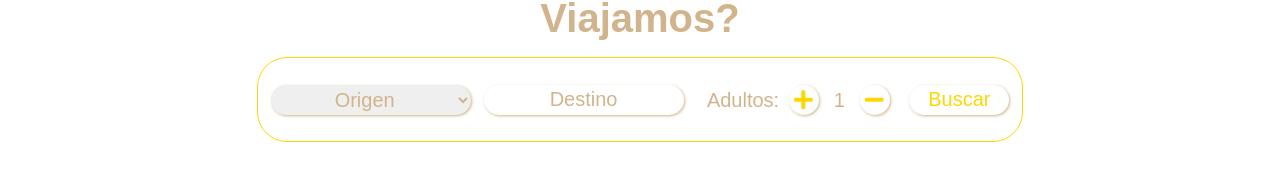
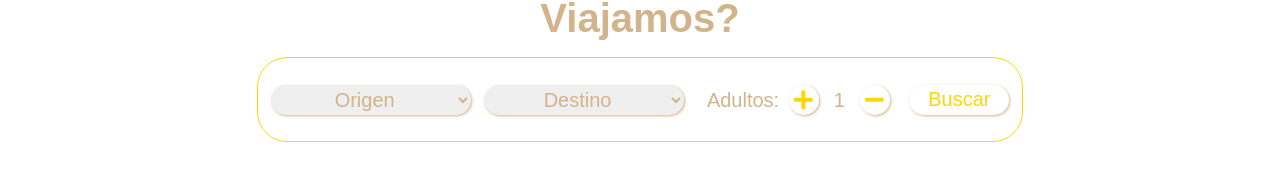
Before and after one commit to LJG-Romero/react_py_coder, a React (Create React App) app: page / in a window 1280 px wide. Shown: the part 253-428 px from the top of the page. Built offline with nearby package versions, Linux system fonts and the light colour scheme; no server answers.

Commit message:
Comienzo desarrollo state managment - context

```diff
--- a/src/App.js
+++ b/src/App.js
@@ -1,6 +1,9 @@
 // import { render } from "@testing-library/react";         ***** Chequear funcionalidad
 import React from "react";
 import { BrowserRouter as Router, Route, Switch } from "react-router-dom";
+
+/*** Context ****/
+import { StateProvider } from "./StateContext";
 
 /*** Styles ****/
 import './styles.css';
@@ -22,6 +25,7 @@ import FlightCart from "./Views/FlightCart";
 
 function App() {
   return (
+    <StateProvider>
       <Router>
         <Header />
 
@@ -50,6 +54,7 @@ function App() {
 
         </div> */}
       </Router>
+    </StateProvider>
   );
 }
 
--- /dev/null
+++ b/src/StateContext.js
@@ -0,0 +1,28 @@
+import React, {useState, createContext, useEffect} from 'react'
+
+export const StateContext = createContext();
+/* Provider model with arrow function */
+// export const StateProvider = ({children}) => {
+
+// }
+export function StateProvider ({children}){
+
+    /* State manager - Purchases Container */
+    const [purchaseContainer, setPurchaseContainer] = useState([]);
+
+    // function purchaseFactory(id,origin,destiny,paxs) {
+    //     setPurchaseContainer(purchaseContainer.push
+
+    // }
+
+
+    /* State manager - Select Values */
+    const [origin, setOrigin] = useState("");
+    const [destiny, setDestiny] = useState("");
+
+    return(
+        <StateContext.Provider value={[purchaseContainer, setPurchaseContainer],[origin, setOrigin],[destiny, setDestiny]} >
+            {children}
+        </StateContext.Provider>
+    )
+}
--- a/src/Views/Home.js
+++ b/src/Views/Home.js
@@ -13,8 +13,8 @@ function Home() {
 
             <TravelSeeker
               title = "Viajamos?"
-              origin = "Origen"
-              destiny = "Destino"
+              // origin = "Origen"
+              // destiny = "Destino"
             />
 
             <ListCards
--- a/src/components/ItemCard.js
+++ b/src/components/ItemCard.js
@@ -8,8 +8,7 @@ function ItemCard({data}){
         <div className="itemCard">
             <div className="itemCard__Img">
                 <img src={data.img} alt={`Img ${data.name}`} />
-                {/* <h3>{props.name}</h3> */
-                console.log(data.img)}
+                {/* <h3>{props.name}</h3> */}
             </div>
             <div className="itemCard__Parag">
                 <h3>{data.name}</h3>
--- a/src/components/TravelSeeker.js
+++ b/src/components/TravelSeeker.js
@@ -1,5 +1,8 @@
-import React, {useState,useEffect} from "react";
+import React, {useState,useEffect,useContext} from "react";
 import { Link } from "react-router-dom";
+
+/*** Context ****/
+import { StateContext } from "../StateContext";
 
 /*** Styles ****/
 import './travelSeeker.css'
@@ -9,91 +12,114 @@ import { FontAwesomeIcon } from '@fortawesome/react-fontawesome';
 import { faPlus } from '@fortawesome/free-solid-svg-icons';
 import { faMinus } from '@fortawesome/free-solid-svg-icons';
 
+function TravelSeeker({title}){
+    const [purchaseContainer, setPurchaseContainer] = useContext(StateContext);
 
-function TravelSeeker({title, origin, destiny}){
+    class Purchase{
+        constructor(id,ori,des,pax){
+            this.id = id;
+            this.ori = ori;
+            this.des = des;
+            this.pax = pax;
+        }
+    }
+
+    function purchaseFactory() {
+        let ref = purchaseContainer.length;
+        purchaseContainer.push(new Purchase(ref,origin,destiny,userAmount));
+        setPurchaseContainer(purchaseContainer);
+        console.log(purchaseContainer)
+
+        // const temp = [];
+        // temp.push(new Purchase(origin,destiny,userAmount));
+        // setPurchaseContainer(temp)
+        // console.log(purchaseContainer)
+    }
+
     /* State manager - List Destinies */
+    const [optsOrig, setOptsOrig] = useState([])
     const [optsDest, setOptsDest] = useState([])
 
     /* State manager - Counter Value */
     const [userAmount, setUserAmount] = useState(1);
 
-    /* State manager - Inputs Value */
-    const [oriName, setOrigin] = useState("");
-    const [desName, setDestiny] = useState("");
-    console.log(oriName)
-
-    /* State manager - Inputs Place Holder */
-    const [oriPlaceStatus, setOriPlaceStatus] = useState(true)
-    const [desPlaceStatus, setDesPlaceStatus] = useState(true)
-
-    /* State test btn rendering */
-    const [btnStatus, setBtnStatus] = useState(true);
+    /* State manager - Select Values */
+    // const [origin, setOrigin] = useState("");
+    // const [destiny, setDestiny] = useState("");
+    const [origin, setOrigin] = useContext(StateContext);
+    const [destiny, setDestiny] = useContext(StateContext);
+    // console.log(origin,destiny)
 
     useEffect( () => {
         fetch("https://my-json-server.typicode.com/LJG-Romero/react_py_DB/destinationsList")
         .then( (response) => response.json() )
-        .then( (data) => setOptsDest(data) )
+        .then( (data) => setOptsOrig(data) )
     },[])
 
     function capOriVal(e) {
         setOrigin(e.target.value)
-        console.log(oriName)
+        console.log(e.target.value)
+        console.log(origin)
     }
     function capDesVal(e) {
         setDestiny(e.target.value)
-        console.log(desName)
+        console.log(e.target.value)
+        console.log(destiny)
     }
 
-    function upOriPlaceStatus() {
-        setOriPlaceStatus(false)
-    }
-    function upDesPlaceStatus() {
-        setDesPlaceStatus(false)
+    function handleOptsDest(){
+        origin != "" &&
+        setOptsDest(optsOrig[origin - 1].routesList);
     }
 
     function handleIncrease() {
         if(userAmount <= 4){
             setUserAmount(userAmount + 1);
-            setBtnStatus(true);
-            // console.log(btnStatus);
         }
         else if (userAmount === 5){
             alert("Alcanzaste el número máximo de pasajeros. Realiza una reserva separada !");
-            setBtnStatus(false);
-            // console.log(btnStatus);
         }
     }
     function handleDecrease() {
         if(userAmount > 1){
             setUserAmount(userAmount - 1);
-            setBtnStatus(true);
-            // console.log(btnStatus);
         }
         else if(userAmount === 1){
             alert("Ups, no podes seleccionar menos de 1 pasajero !");
-            setBtnStatus(false);
         }
     }
 
-    function onSubmit() {
-        console.log(userAmount,oriName,desName)
-    }
+    // function onSubmit() {
+    //     console.log(userAmount,origin,destiny)
+    // }
 
     return(
         <div className="mainApp__TravelSeeker">
             <h1>{title}</h1>
             <div className="travelSeeker">
-                {/* <input type="text" placeholder={oriPlaceStatus? origin : undefined} value={oriName} onFocus={upOriPlaceStatus} onChange={capOriVal}/> */}
-                <select name="listDest" id="" onChange={capOriVal}>
+
+                <select name="listOrig" id="" onChange={capOriVal}>
                     <option value="" disabled selected> Origen </option>
-                    {optsDest.map ( (opt) => {
-                        return(
-                            <option value={opt.id} key={opt.id}>{opt.name}</option>
-                        )
-                    })
+                    {
+                        optsOrig.map ( (opt) => {
+                            return(
+                                <option value={opt.id} key={opt.id}>{opt.name}</option>
+                            )
+                        })
                     }
                 </select>
-                <input type="text" placeholder={desPlaceStatus? destiny : undefined} value={desName} onFocus={upDesPlaceStatus} onChange={capDesVal}/>
+
+                <select name="listDest" id="" onFocus={handleOptsDest} onChange={capDesVal}>
+                    <option value="" disabled selected> Destino </option>
+                    {
+                        optsDest.map ( (opt2) => {
+                            return(
+                                <option value={opt2.id} key={opt2.id}>{opt2.name}</option>
+                            )
+                        })
+                    }
+                </select>
+
                 <div className="travelSeeker__Handlers">
                     <p className="countersLabel">Adultos:</p>
                     <span className="handlers" onClick={handleIncrease}>
@@ -104,10 +130,11 @@ function TravelSeeker({title, origin, destiny}){
                         <FontAwesomeIcon icon={faMinus} size='lg' />
                     </span>
                 </div>
+
                 <Link to="/Carrito" className="detail">
-                    <button className="book" disabled={btnStatus === false} onClick={onSubmit}>Buscar</button>
+                    <button className="book" onClick={purchaseFactory}>Buscar</button>
                 </Link>
-                {/* className={btnStatus? "book" : "nada"} EJ de asignacion de atributo y clases dinamicas con condicional ternario (operador ternario)*/}
+
             </div>
         </div>
     );
```
Also changed, not shown: src/components/ListCards.js (+4 -4 lines). Lines whose indentation alone changed are shown as unchanged.
